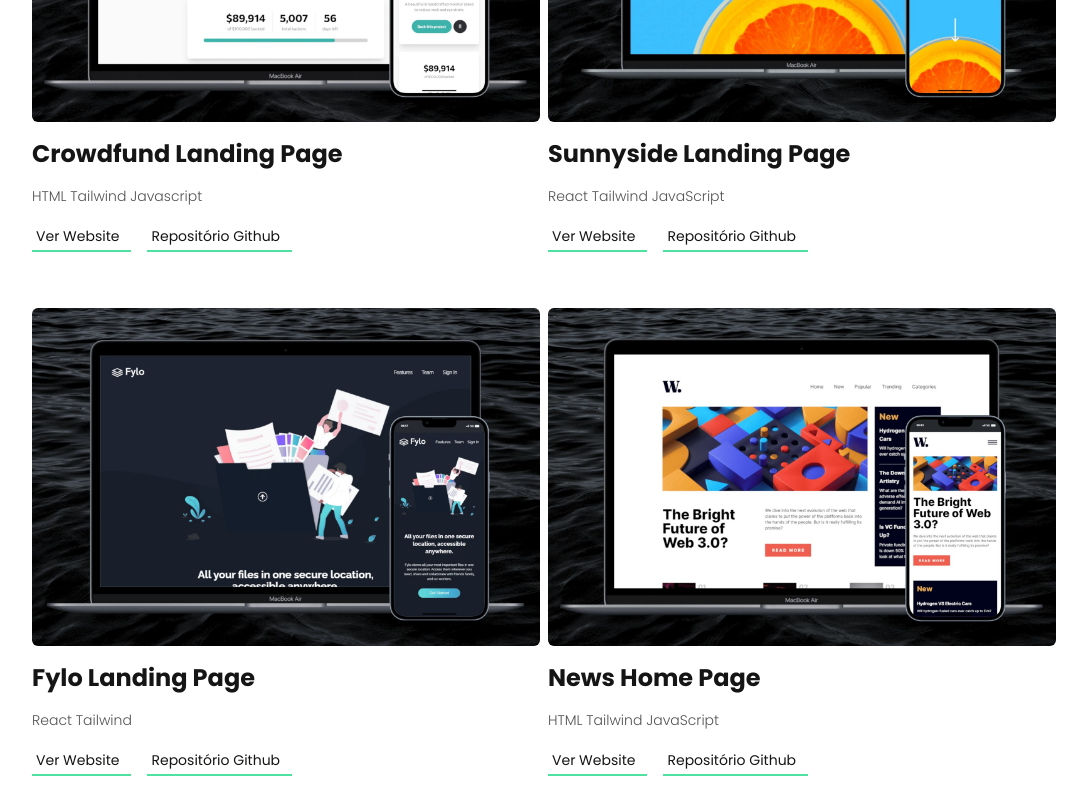
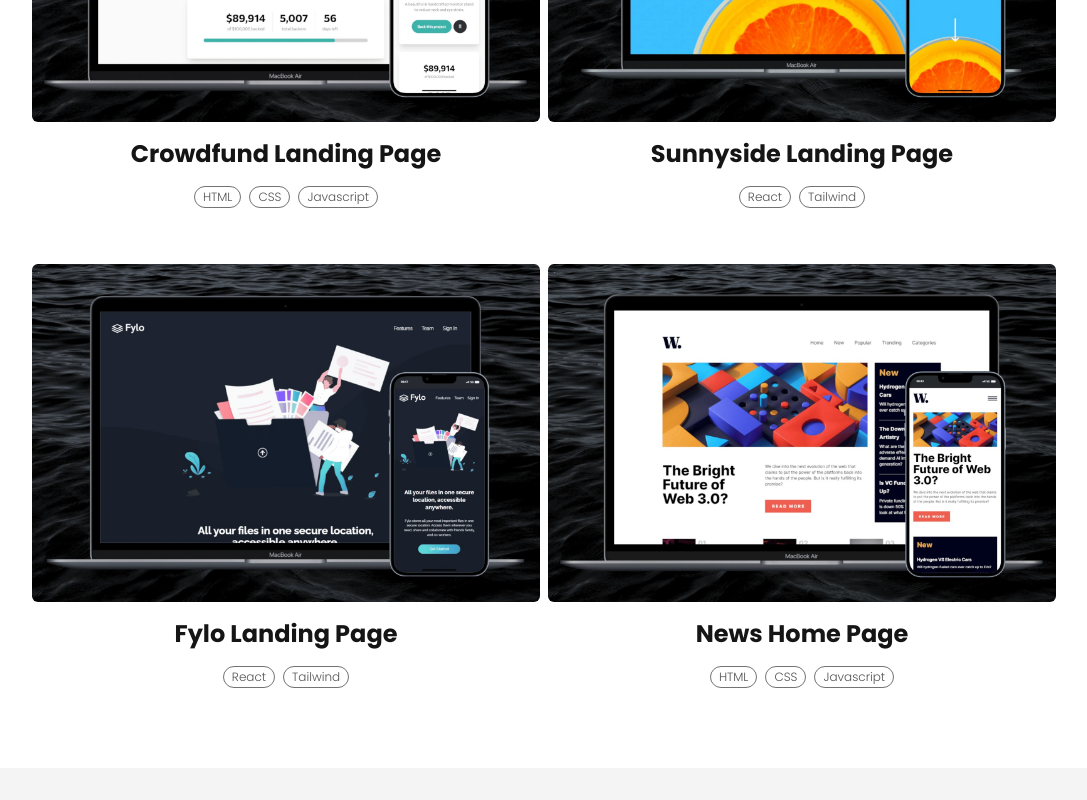
Before and after one commit to raphaeleliass/Portfolio, a React (Vite) app: page / in a window 1280 px wide. Shown: the part 1680-2480 px from the top of the page, without its empty margins (96-1183 px from the left). Built offline with nearby package versions, Linux system fonts and the light colour scheme.

Commit message:
feat(style): add hover menu to projects

```diff
--- a/package.json
+++ b/package.json
@@ -11,6 +11,7 @@
   },
   "dependencies": {
     "prettier-plugin-tailwindcss": "^0.5.14",
+    "prop-types": "^15.8.1",
     "react": "^18.2.0",
     "react-dom": "^18.2.0",
     "react-icons": "^5.2.1"
--- a/src/components/Projects/ProjectCards.jsx
+++ b/src/components/Projects/ProjectCards.jsx
@@ -1,29 +1,64 @@
+// ProjectCards.jsx
+
+import PropTypes from "prop-types";
 import Buttons from "../Buttons/Buttons";
+import Technology from "./Technology";
+import { useState } from "react";
 
-function ProjectCards(props) {
+function ProjectCards({
+  imgCard,
+  titleCard,
+  hrefWebsite,
+  hrefRepository,
+  technologies,
+}) {
+  const [isHovered, setIsHovered] = useState(false);
+
+  const handleMouseEnter = () => {
+    setIsHovered(true);
+  };
+
+  const handleMouseLeave = () => {
+    setIsHovered(false);
+  };
+
   return (
-    <div className="flex flex-col gap-4">
-      <img className="rounded-md" src={props.imgCard} alt="" />
-      <div className="flex flex-col gap-4">
-        <h2 className="text-2xl font-bold ">{props.titleCard}</h2>
-        <p className="text-sm font-light text-neutral-600 dark:text-customGrey">
-          {props.descriptionCard}
-        </p>
-        <div className="flex items-center  gap-4">
-          <Buttons
-            title="Ver Website"
-            href={props.hrefWebsite}
-            target="_blank"
-          />
-          <Buttons
-            title="Repositório Github"
-            href={props.hrefRepository}
-            target="_blank"
-          />
+    <div className="flex flex-col gap-4 text-center">
+      <div
+        className="flex items-center justify-center content-center"
+        onMouseEnter={handleMouseEnter}
+        onMouseLeave={handleMouseLeave}
+      >
+        <img className=" rounded-md" src={imgCard} alt="" />
+        <div className={`overflow-card ${isHovered ? "active" : ""}`}>
+          <div className="flex items-center gap-4">
+            <Buttons title="Website" href={hrefWebsite} target="_blank" />
+            <Buttons
+              title="Repositório"
+              href={hrefRepository}
+              target="_blank"
+            />
+          </div>
+        </div>
+      </div>
+      <div className="flex flex-col items-center gap-4 text-center">
+        <h2 className="text-2xl font-bold ">{titleCard}</h2>
+        <div className="flex items-center gap-2">
+          {technologies.map((tech, index) => (
+            <Technology key={index} tech={tech} />
+          ))}
         </div>
       </div>
     </div>
   );
 }
 
+ProjectCards.propTypes = {
+  imgCard: PropTypes.string.isRequired,
+  titleCard: PropTypes.string.isRequired,
+  technologies: PropTypes.arrayOf(PropTypes.string).isRequired,
+  hrefWebsite: PropTypes.string.isRequired,
+  hrefRepository: PropTypes.string.isRequired,
+};
+
 export default ProjectCards;
--- a/src/components/Projects/Projects.jsx
+++ b/src/components/Projects/Projects.jsx
@@ -16,28 +16,28 @@ function Projects() {
         <ProjectCards
           imgCard={CrowdfundPage}
           titleCard="Crowdfund Landing Page"
-          descriptionCard="HTML Tailwind Javascript"
+          technologies={["HTML", "CSS", "Javascript"]}
           hrefWebsite="https://raphaelelias-crowdfund.vercel.app"
           hrefRepository="https://github.com/raphaeleliass/crowdfunding-product"
         />
         <ProjectCards
           imgCard={SunnySidePage}
           titleCard="Sunnyside Landing Page"
-          descriptionCard="React Tailwind JavaScript"
+          technologies={["React", "Tailwind"]}
           hrefWebsite="https://raphaelelias-sunnyside.vercel.app"
           hrefRepository="https://github.com/raphaeleliass/Sunnyside-React"
         />
         <ProjectCards
           imgCard={FyloPage}
           titleCard="Fylo Landing Page"
-          descriptionCard="React Tailwind"
+          technologies={["React", "Tailwind"]}
           hrefWebsite="https://raphaelelias-fylo.vercel.app"
           hrefRepository="https://github.com/raphaeleliass/Fylo-React"
         />
         <ProjectCards
           imgCard={NewsPage}
           titleCard="News Home Page"
-          descriptionCard="HTML Tailwind JavaScript"
+          technologies={["HTML", "CSS", "Javascript"]}
           hrefWebsite="https://raphaelelias-news.vercel.app"
           hrefRepository="https://github.com/raphaeleliass/news-homepage"
         />
--- /dev/null
+++ b/src/components/Projects/Technology.jsx
@@ -0,0 +1,19 @@
+// Technology.jsx
+
+import PropTypes from "prop-types";
+
+function Technology({ tech }) {
+  return (
+    <section>
+      <div className="cursor-default rounded-full border border-neutral-500 px-2 py-px text-[12px] font-light text-neutral-600 transition-all hover:bg-customGreen hover:font-semibold hover:text-customWhite dark:text-customGrey">
+        {tech}
+      </div>
+    </section>
+  );
+}
+
+Technology.propTypes = {
+  tech: PropTypes.string.isRequired,
+};
+
+export default Technology;
--- a/src/components/Skills/SkillsComponents.jsx
+++ b/src/components/Skills/SkillsComponents.jsx
@@ -1,12 +1,16 @@
-function SkillsComponents(props) {
+import PropTypes from "prop-types";
+
+function SkillsComponents({ title, text }) {
   return (
     <div className="flex flex-col gap-4 text-center md:text-start">
-      <h2 className="text-4xl font-bold">{props.title}</h2>
-      <p className="text-sm text-neutral-400 dark:text-customGrey">
-        {props.text}
-      </p>
+      <h2 className="text-4xl font-bold">{title}</h2>
+      <p className="text-sm text-neutral-400 dark:text-customGrey">{text}</p>
     </div>
   );
 }
+SkillsComponents.propTypes = {
+  title: PropTypes.string.isRequired,
+  text: PropTypes.string.isRequired,
+};
 
 export default SkillsComponents;
--- a/src/index.css
+++ b/src/index.css
@@ -9,5 +9,13 @@ html {
 }
 
 body {
-  @apply dark:bg-customBlack font-Poppins bg-customWhite text-customBlack dark:text-customWhite;
+  @apply bg-customWhite font-Poppins text-customBlack dark:bg-customBlack dark:text-customWhite;
 }
+
+.overflow-card {
+  @apply absolute flex h-56 w-80 lg:w-[510px] lg:h-[340px] items-center justify-center rounded-md bg-black bg-opacity-60 opacity-0 backdrop-blur-md transition-all md:h-64 md:w-96;
+}
+
+.overflow-card.active {
+  @apply absolute flex h-56 w-80 lg:w-[510px] lg:h-[340px] items-center justify-center rounded-md bg-black bg-opacity-60 opacity-100 backdrop-blur-xl transition-all md:h-64 md:w-96;
+}
```
Also changed, not shown: 1 other file (tests, documents, lock files or other folders).
